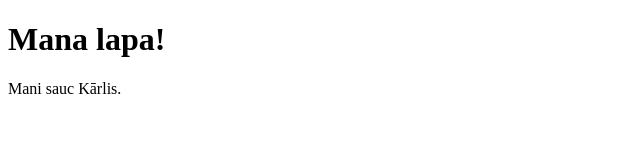
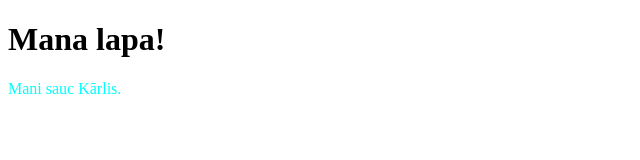
Before and after one commit to rvtprog-2020/HTML-Intro-DP2-1, a plain HTML site: page Index.html in a window 1280 px wide. Shown: the whole page, without its empty margins (0-640 px from the left). Drawn offline with Linux system fonts and the light colour scheme.

Commit message:
Added style

```diff
--- a/Index.html
+++ b/Index.html
@@ -9,5 +9,5 @@
 
 </body>
     <h1>Mana lapa! </h1>
-    <p> Mani sauc Kārlis.</p>
+    <p style='color:aqua;'>Mani sauc Kārlis.</p>
 </html>
```
